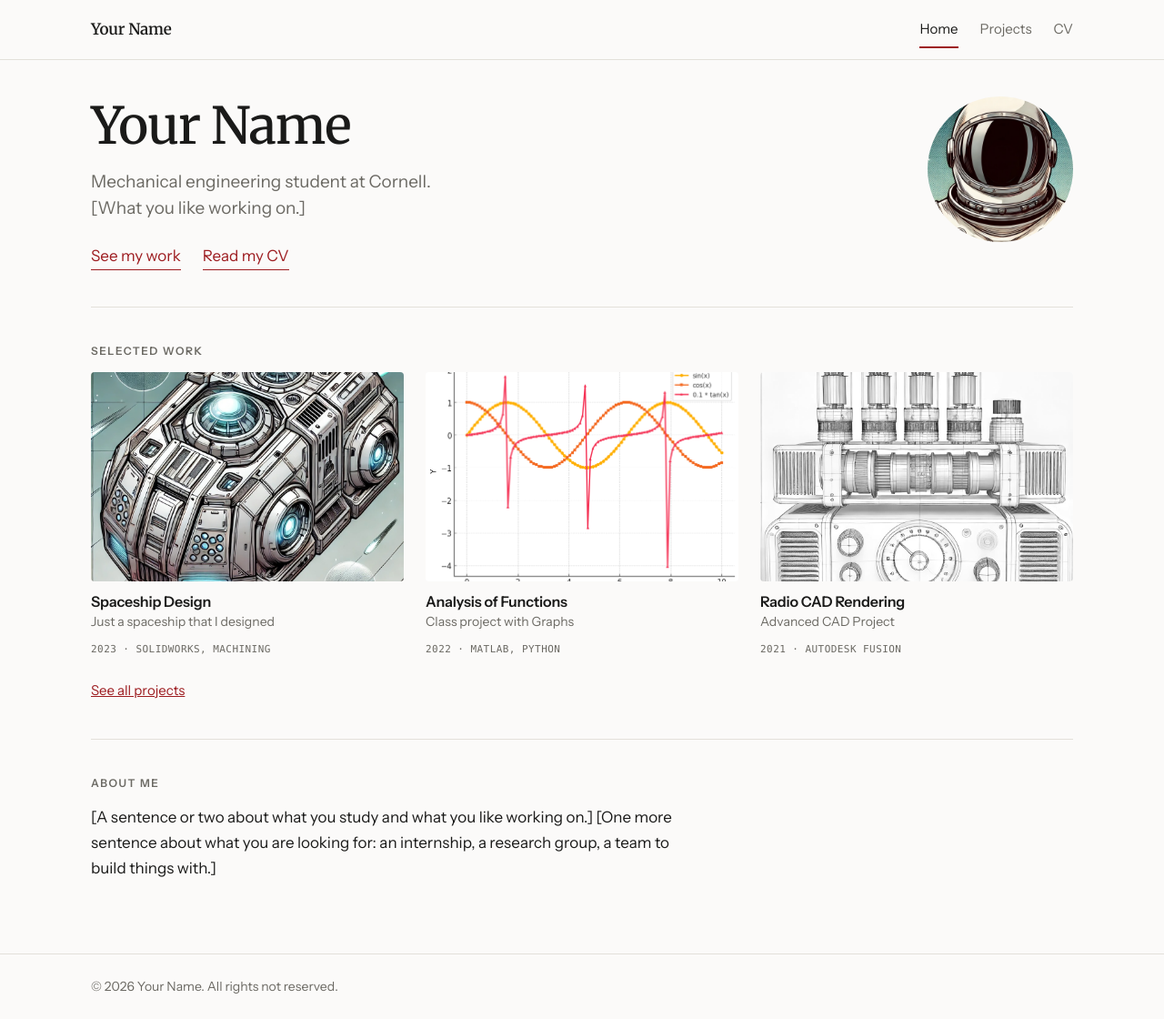
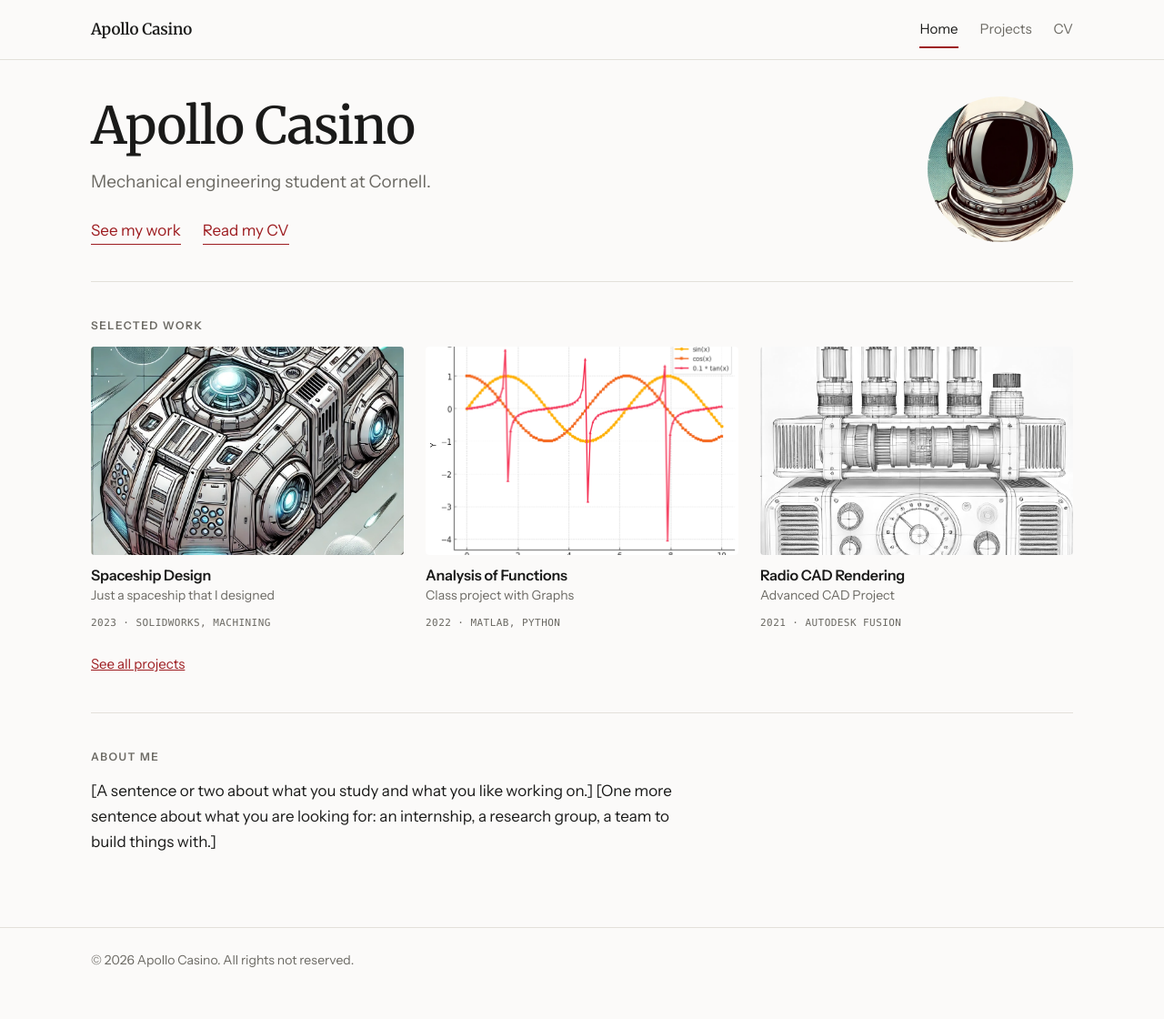
Before and after one commit to apollocasino/Portfolio, a Jekyll site: the page built from index.md, in a window 1280 px wide and 1120 px high. Shown: the whole window at 91% size. Built offline with Jekyll 4.4.1, drawn with Linux system fonts in a browser that asks for light colours.

Commit message:
Update _config.yml

```diff
--- a/_config.yml
+++ b/_config.yml
@@ -7,11 +7,11 @@
 
 
 # Site Settings
-title                    : Your Name
-name                     : Your Name
+title                    : Apollo Casino
+name                     : Apollo Casino
 # One line about you. It appears under your name on the home page, and it is
 # what search engines and messaging apps show when someone shares your link.
-description              : "Mechanical engineering student at Cornell. [What you like working on.]"
+description              : "Mechanical engineering student at Cornell."
 
 # Theme and Style
 theme: jekyll-theme-minimal
```
